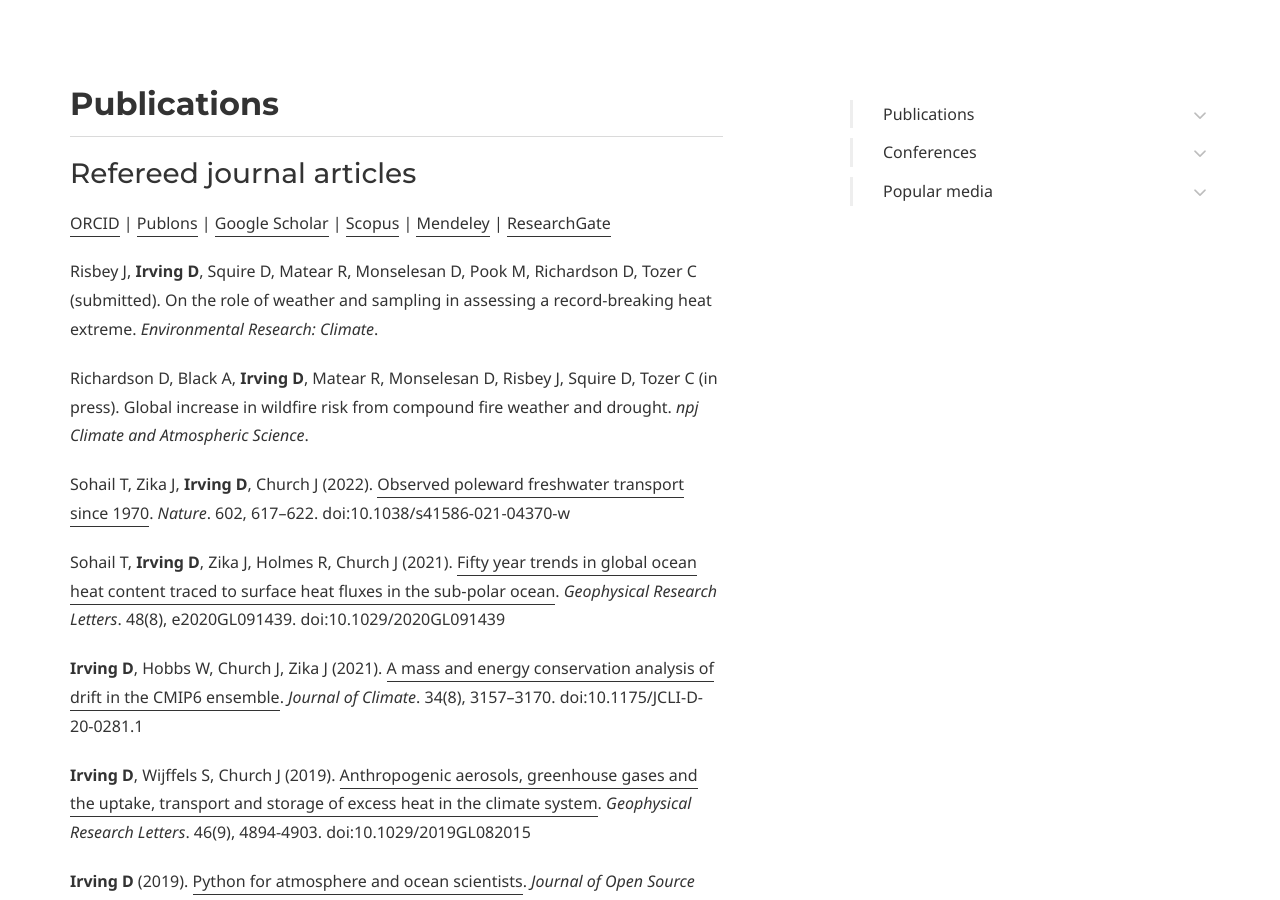
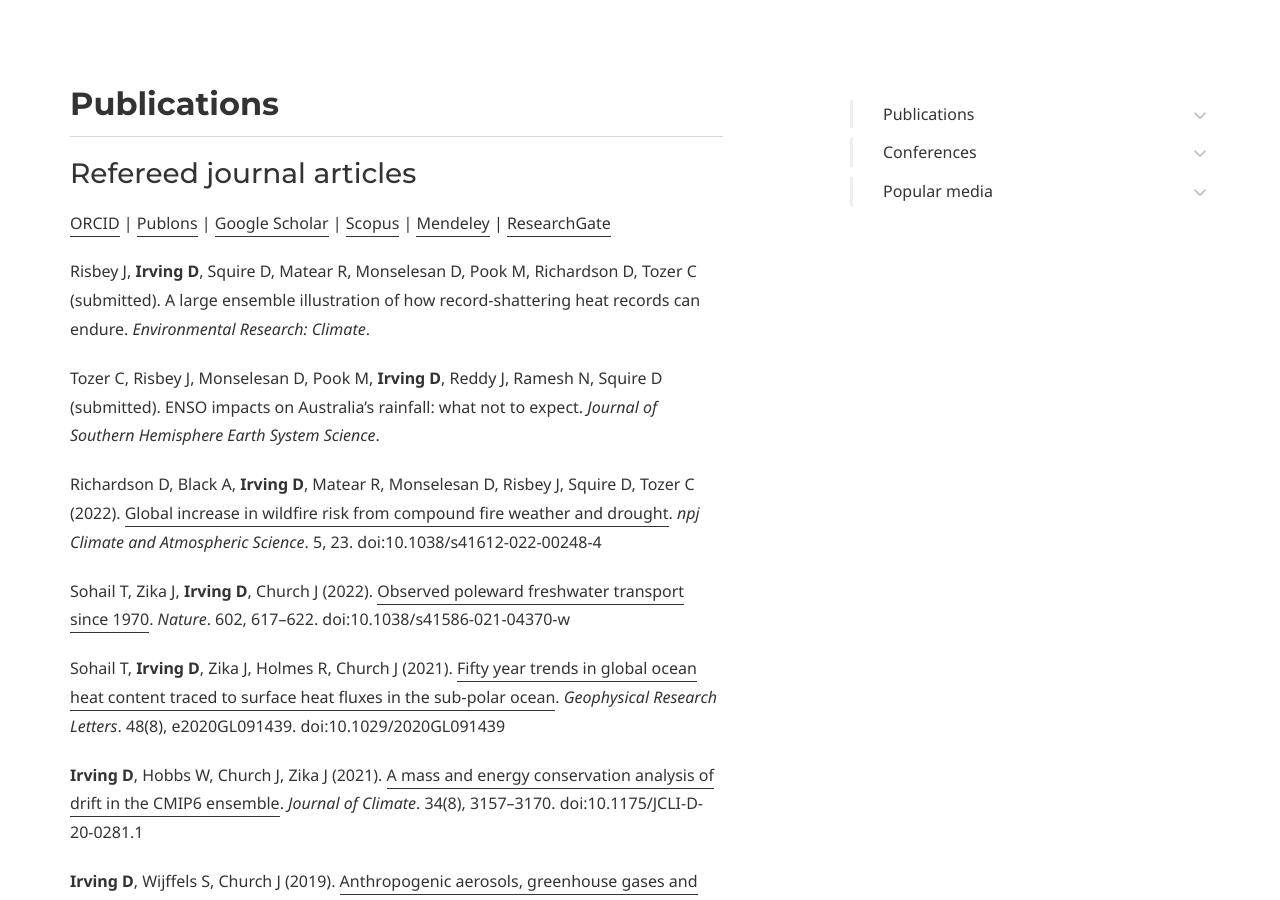
Before and after one commit to DamienIrving/damienirving.github.io, a Jekyll site: the page built from publications.md, in a window 1280 px wide and 900 px high, scrolled down 614 px. Built offline with Jekyll 4.4.1, drawn with Linux system fonts in a browser that asks for light colours; some web fonts are replaced.

Commit message:
Update publications.md

```diff
--- a/publications.md
+++ b/publications.md
@@ -28,9 +28,11 @@ page_nav:
 [Mendeley](https://www.mendeley.com/profiles/damien-irving/) |
 [ResearchGate](https://www.researchgate.net/profile/Damien_Irving)
 
-Risbey J, **Irving D**, Squire D, Matear R, Monselesan D, Pook M, Richardson D, Tozer C (submitted). On the role of weather and sampling in assessing a record-breaking heat extreme. *Environmental Research: Climate*.
+Risbey J, **Irving D**, Squire D, Matear R, Monselesan D, Pook M, Richardson D, Tozer C (submitted). A large ensemble illustration of how record-shattering heat records can endure. *Environmental Research: Climate*.
 
-Richardson D, Black A, **Irving D**, Matear R, Monselesan D, Risbey J, Squire D, Tozer C (in press). Global increase in wildfire risk from compound fire weather and drought. *npj Climate and Atmospheric Science*.
+Tozer C, Risbey J, Monselesan D, Pook M, **Irving D**, Reddy J, Ramesh N, Squire D (submitted). ENSO impacts on Australia’s rainfall: what not to expect. *Journal of Southern Hemisphere Earth System Science*.
+
+Richardson D, Black A, **Irving D**, Matear R, Monselesan D, Risbey J, Squire D, Tozer C (2022). [Global increase in wildfire risk from compound fire weather and drought](https://doi.org/10.1038/s41612-022-00248-4). *npj Climate and Atmospheric Science*. 5, 23. doi:10.1038/s41612-022-00248-4
 
 Sohail T, Zika J, **Irving D**, Church J (2022). [Observed poleward freshwater transport since 1970](https://doi.org/10.1038/s41586-021-04370-w). *Nature*. 602, 617–622. doi:10.1038/s41586-021-04370-w
 
```
